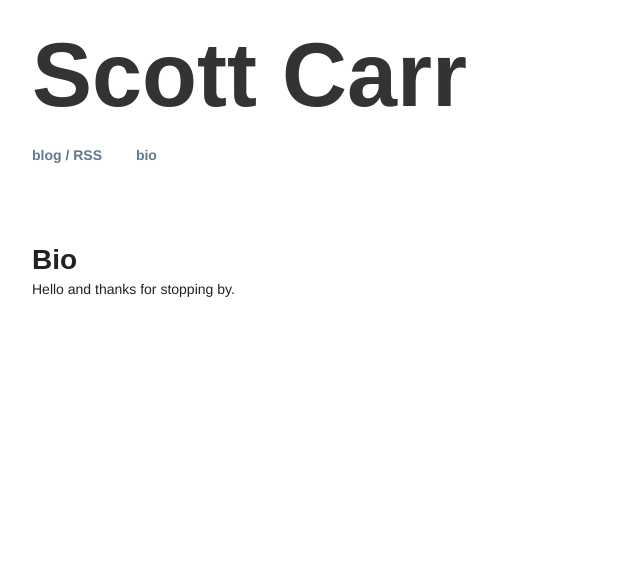
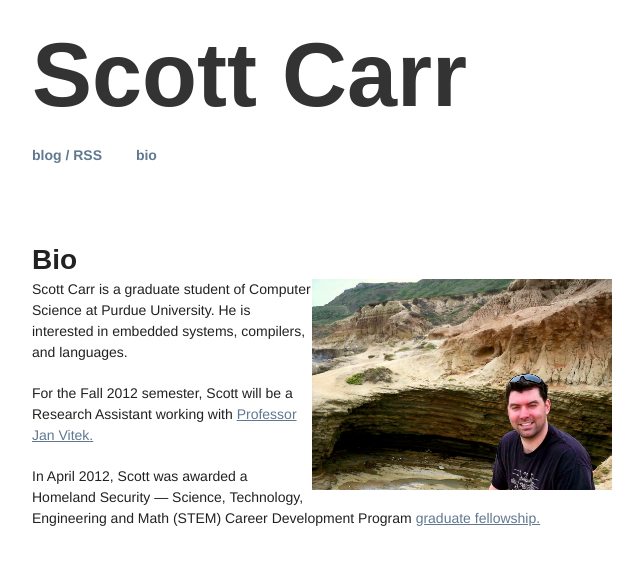
Before and after one commit to scottcarr/scottcarr.github.com, a Jekyll site: the page built from bio.html, in a window 1280 px wide. Shown: the top 565 px of the page, without its empty margins (318-961 px from the left). Built offline with Jekyll 4.4.1, drawn with Linux system fonts in a browser that asks for light colours; nearby versions of some CDN libraries.

Commit message:
updated bio

```diff
--- a/bio.html
+++ b/bio.html
@@ -3,7 +3,24 @@ layout: default
 ---
 <section class="about">
     <h1 class="title">Bio</h1>
-    <p>Hello and thanks for stopping by.</p>
+    <img src="/images/sd_rocks.jpg" style="float:right" width="300">
+    <p>
+        Scott Carr is a graduate student of Computer Science at Purdue
+        University.  He is interested in embedded systems, compilers, and
+        languages.
+    </p>
+
+    <p>
+        For the Fall 2012 semester, Scott will be a Research Assistant working
+        with
+        <a href="http://www.cs.purdue.edu/homes/jv/"> Professor Jan Vitek.</a>
+    </p>
+
+    <p>
+        In April 2012, Scott was awarded a Homeland Security — Science,
+        Technology, Engineering and Math (STEM) Career Development Program
+        <a href="http://www.purdue.edu/discoverypark/vaccine/education/graduate.php">graduate fellowship. </a>
+    </p>
 
 
 </section>
```
Also changed, not shown: images/sd_rocks.jpg (added).
